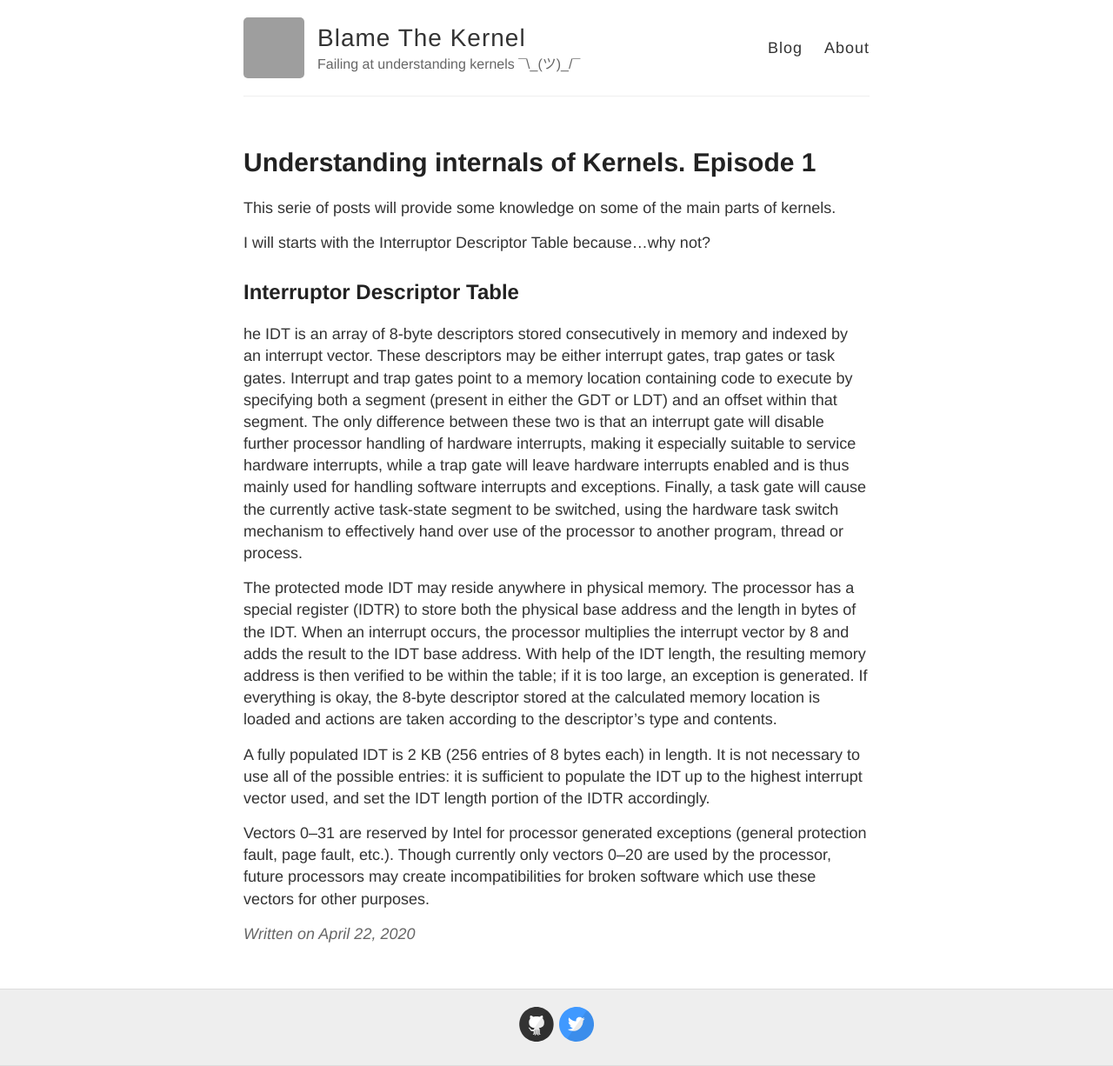
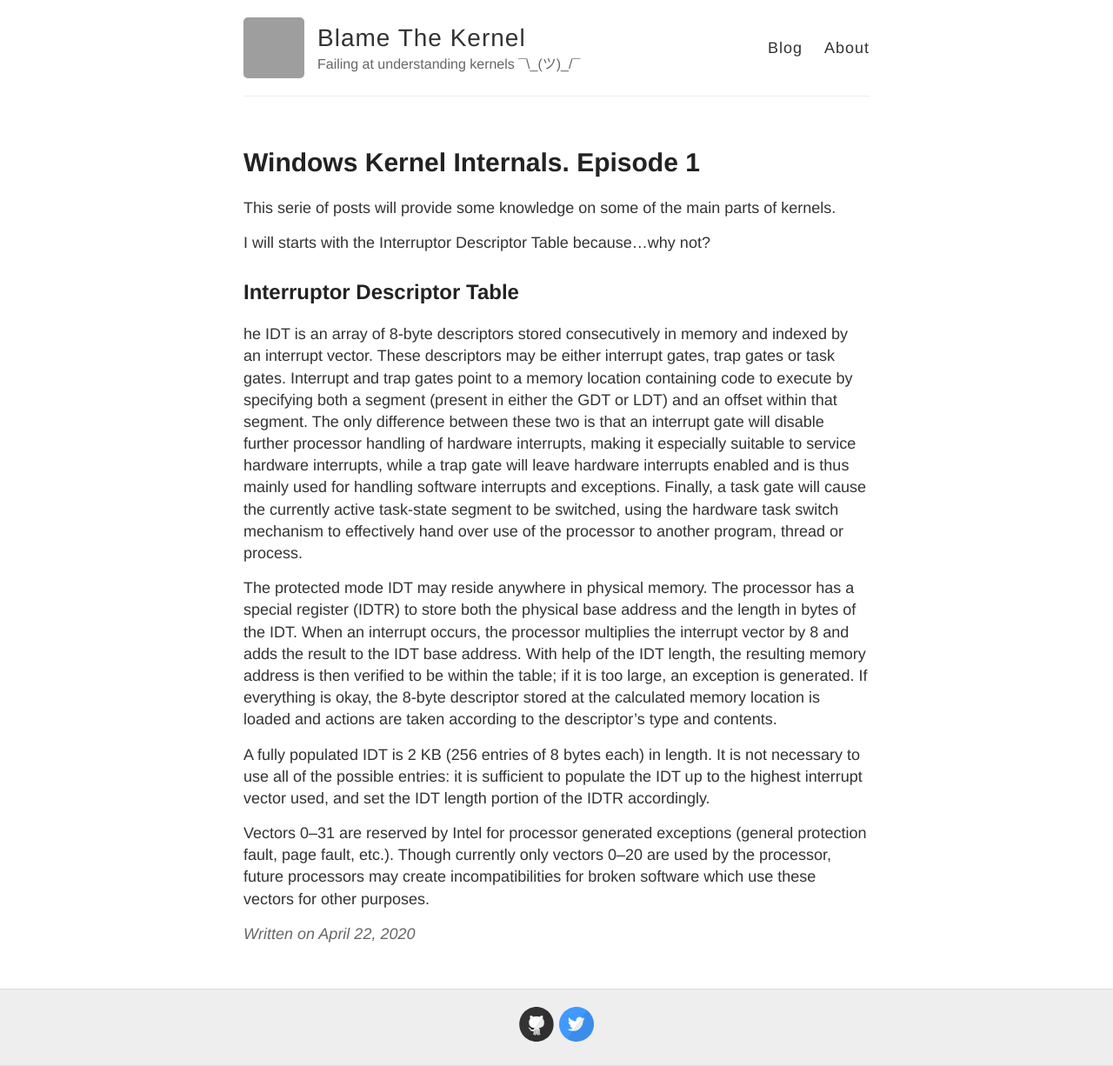
Before and after one commit to BlameTheKernel/blamethekernel2.github.io, a Jekyll site: the page built from _posts/2020-04-22-IDT.md, in a window 1280 px wide. Shown: the whole page at 87% size. Built offline with Jekyll 4.4.1, drawn with Linux system fonts in a browser that asks for light colours; grey boxes are pictures that could not be loaded.

Commit message:
Update 2020-04-22-IDT.md

```diff
--- a/_posts/2020-04-22-IDT.md
+++ b/_posts/2020-04-22-IDT.md
@@ -1,6 +1,6 @@
 ---
 layout: post
-title: Understanding internals of Kernels. Episode 1
+title: Windows Kernel Internals. Episode 1
 ---
 
 This serie of posts will provide some knowledge on some of the main parts of kernels.
```
